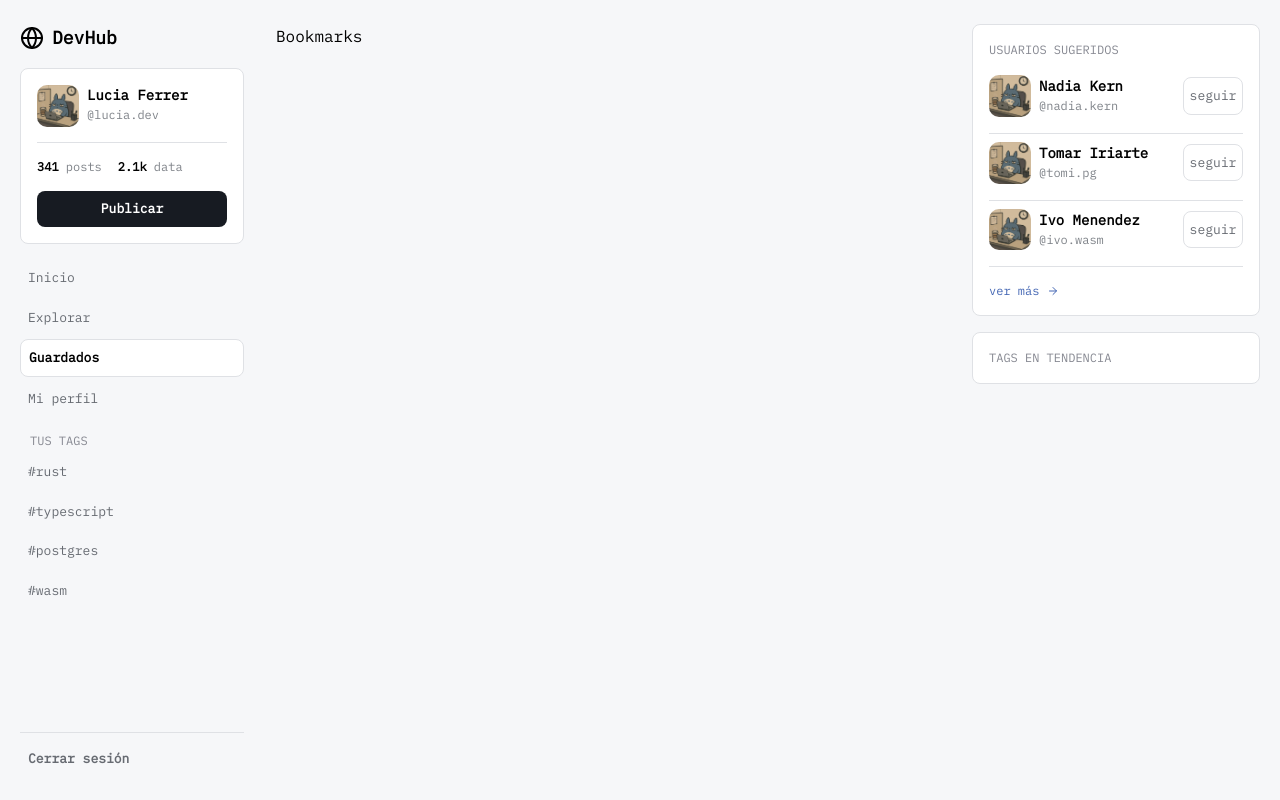
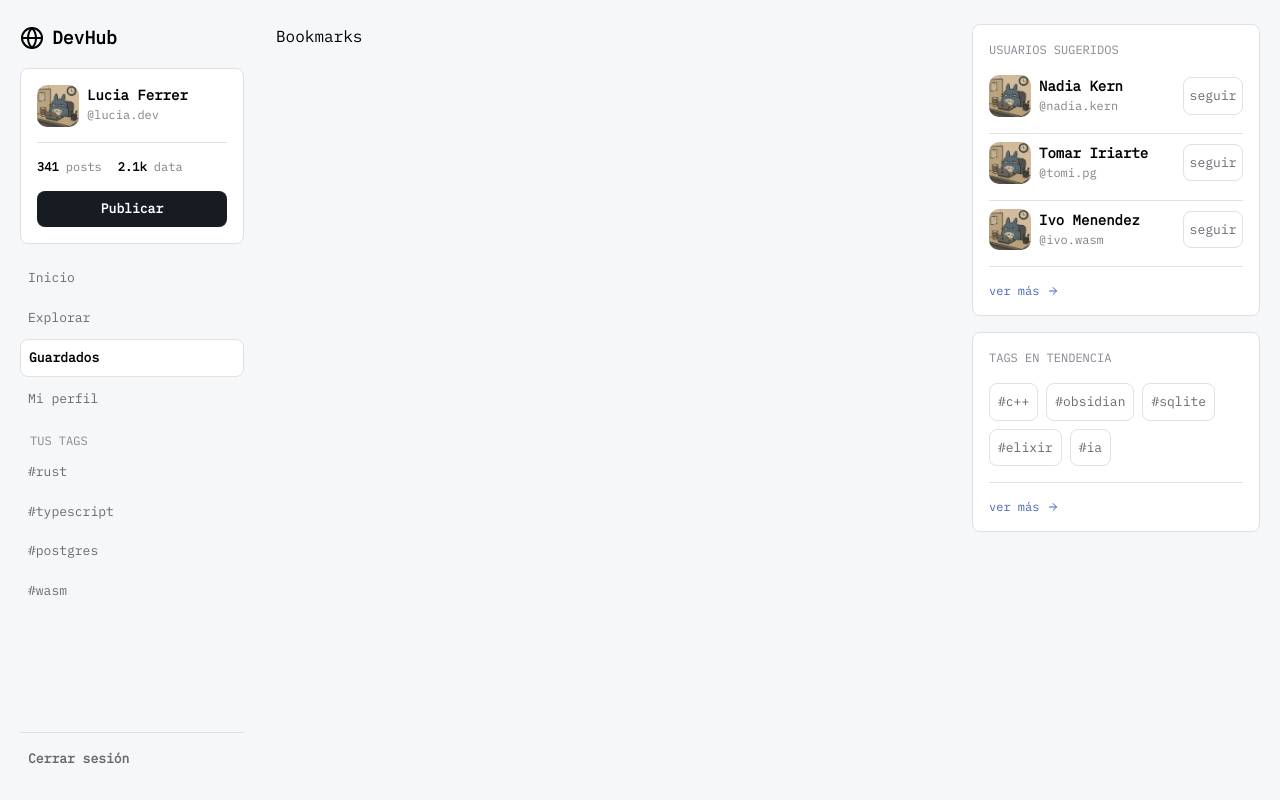
Before and after one commit to InakiCarcereny/metodologia-2-proyecto-final, a Next.js app: page /bookmarks in a window 1280 px wide. Built offline with nearby package versions, Linux system fonts and the light colour scheme.

Commit message:
feat: add TrendingTags and extract TrendingTagItem component

```diff
--- /dev/null
+++ b/src/components/TrendingTagItem.tsx
@@ -0,0 +1,19 @@
+import Link from 'next/link';
+import type { JSX } from 'react';
+
+interface TrendingTagItemProps {
+  label: string;
+}
+
+export function TrendingTagItem({ label }: TrendingTagItemProps): JSX.Element {
+  return (
+    <li>
+      <Link
+        className="block rounded-lg border border-[#dfe1e5] bg-none p-2 text-center font-light text-[#676b72] text-[13px] hover:border-[#9b9ea5]"
+        href={`/tags/${label}`}
+      >
+        #{label}
+      </Link>
+    </li>
+  );
+}
--- a/src/components/TrendingTags.tsx
+++ b/src/components/TrendingTags.tsx
@@ -1,12 +1,58 @@
+import { ArrowRight } from 'lucide-react';
+import Link from 'next/link';
 import type { JSX } from 'react';
+import { Separator } from '@/components/Separator';
+import { TrendingTagItem } from '@/components/TrendingTagItem';
 import { CardWrapper } from '@/components/ui/CardWrapper';
+
+interface Tag {
+  label: string;
+}
+
+type TagList = Tag[];
+
+// CADA UNO DE ESTOS TAGS VA A VENIR DEL BACK
+// VIENDO CUALES SON LOS TAGS QUE MAS POSTS TIENEN
+// TAMBIEN VAN A IR UNA RUTA DINAMICA
+const TAGS: TagList = [
+  {
+    label: 'c++',
+  },
+  {
+    label: 'obsidian',
+  },
+  {
+    label: 'sqlite',
+  },
+  {
+    label: 'elixir',
+  },
+  {
+    label: 'ia',
+  },
+] as const satisfies TagList;
 
 export function TrendingTags(): JSX.Element {
   return (
-    <CardWrapper>
+    <CardWrapper as="section" className="flex flex-col gap-2">
       <h2 className="font-medium text-[#878992] text-[12px]">
         TAGS EN TENDENCIA
       </h2>
+
+      <ul className="mt-2 mb-2 flex flex-wrap gap-2">
+        {TAGS.map((tag) => (
+          <TrendingTagItem key={tag.label} label={tag.label} />
+        ))}
+      </ul>
+
+      <Separator />
+
+      <Link
+        className="mt-2 flex items-center gap-2 font-light text-[#4265b3] text-xs"
+        href="/explore"
+      >
+        ver más <ArrowRight color="#4265b3" size={12} />
+      </Link>
     </CardWrapper>
   );
 }
```
